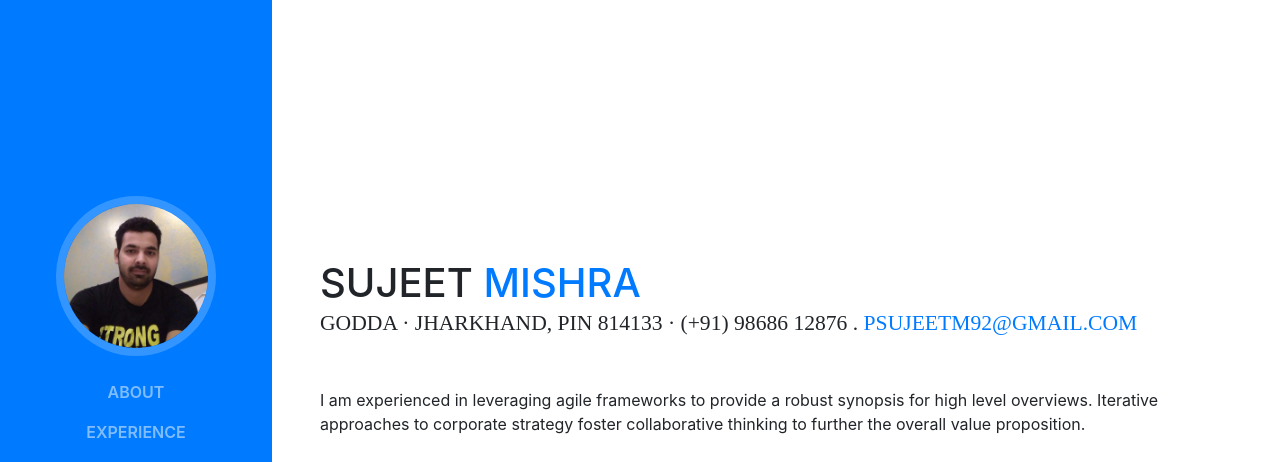
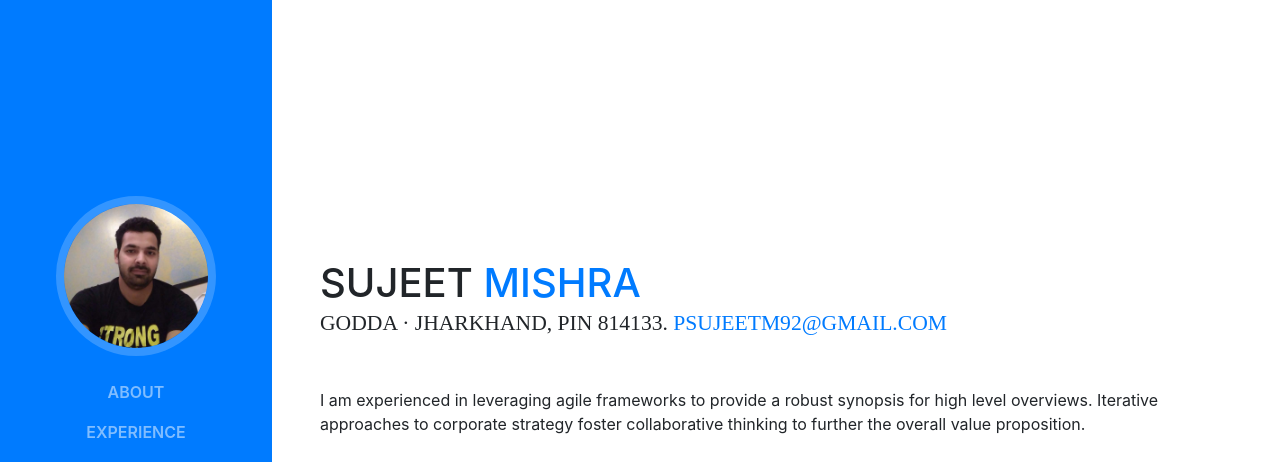
Before and after one commit to imsujeetmishra/info, a website with bundled scripts: page index.html in a window 1280 px wide. Shown: the top 462 px of the page. Built offline with nearby package versions, Linux system fonts and the light colour scheme; a web font is replaced by a local one.

Commit message:
Update index.html

```diff
--- a/index.html
+++ b/index.html
@@ -68,7 +68,7 @@
           <h1 class="mb-0">Sujeet
             <span class="text-primary">Mishra</span>
           </h1>
-          <div class="subheading mb-5">Godda · Jharkhand, PIN 814133 · (+91) 98686 12876 .
+          <div class="subheading mb-5">Godda · Jharkhand, PIN 814133.
             <a href="mailto:name@email.com">psujeetm92@gmail.com</a>
           </div>
           <p class="mb-5">I am experienced in leveraging agile frameworks to provide a robust synopsis for high level overviews. Iterative approaches to corporate strategy foster collaborative thinking to further the overall value proposition.</p>
```
